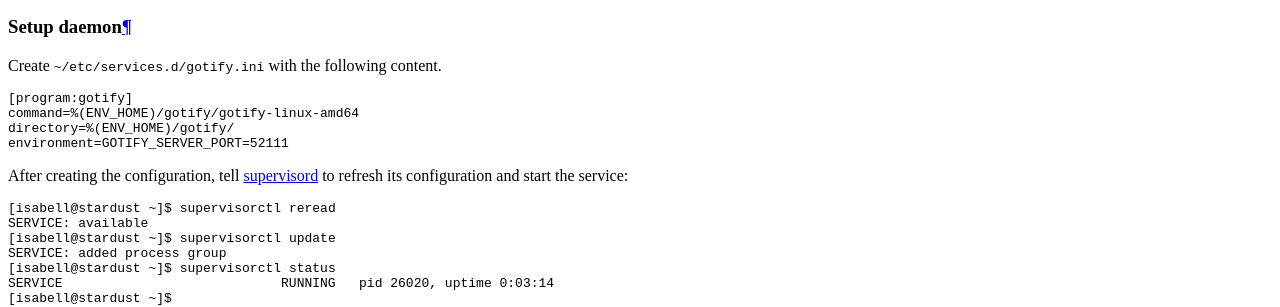
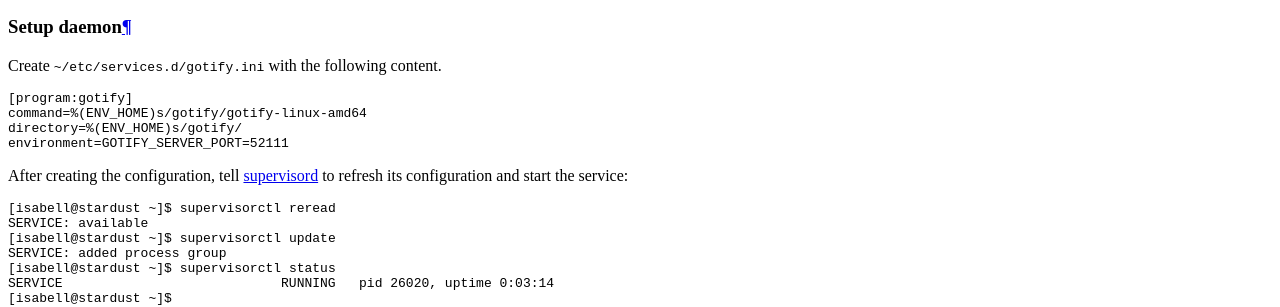
Before and after one commit to Uberspace/lab, a Sphinx documentation site: the page built from source/guide_gotify.rst, in a window 1280 px wide and 900 px high, scrolled down 3570 px. Shown: the part 154-461 px from the top of the window. Built offline with Sphinx 7.4.7 and the Read the Docs theme 2.0.0, drawn with Linux system fonts in a browser that asks for light colours.

```diff
--- a/source/guide_gotify.rst
+++ b/source/guide_gotify.rst
@@ -104,8 +104,8 @@ Create ``~/etc/services.d/gotify.ini`` with the following content.
 .. code-block:: ini
 
   [program:gotify]
-  command=%(ENV_HOME)/gotify/gotify-linux-amd64
-  directory=%(ENV_HOME)/gotify/
+  command=%(ENV_HOME)s/gotify/gotify-linux-amd64
+  directory=%(ENV_HOME)s/gotify/
   environment=GOTIFY_SERVER_PORT=52111
 
 .. include:: includes/supervisord.rst
```
